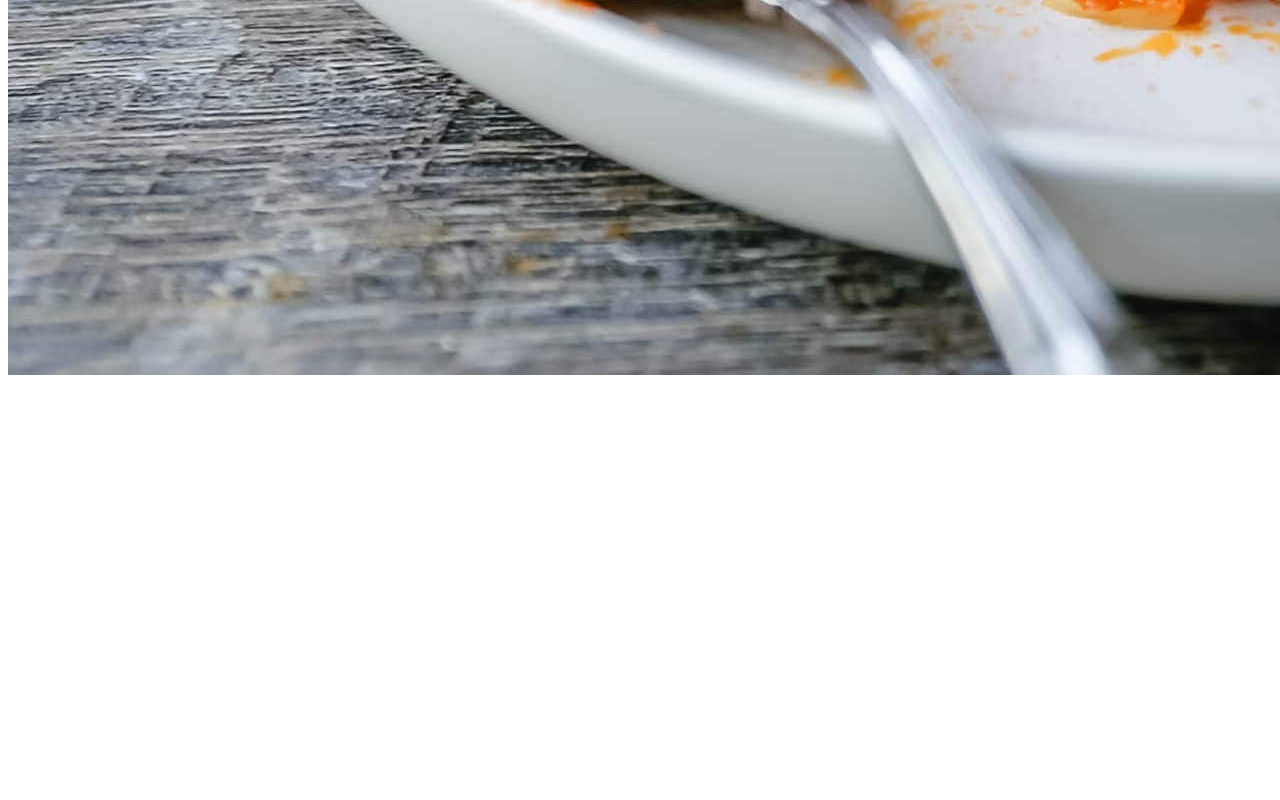
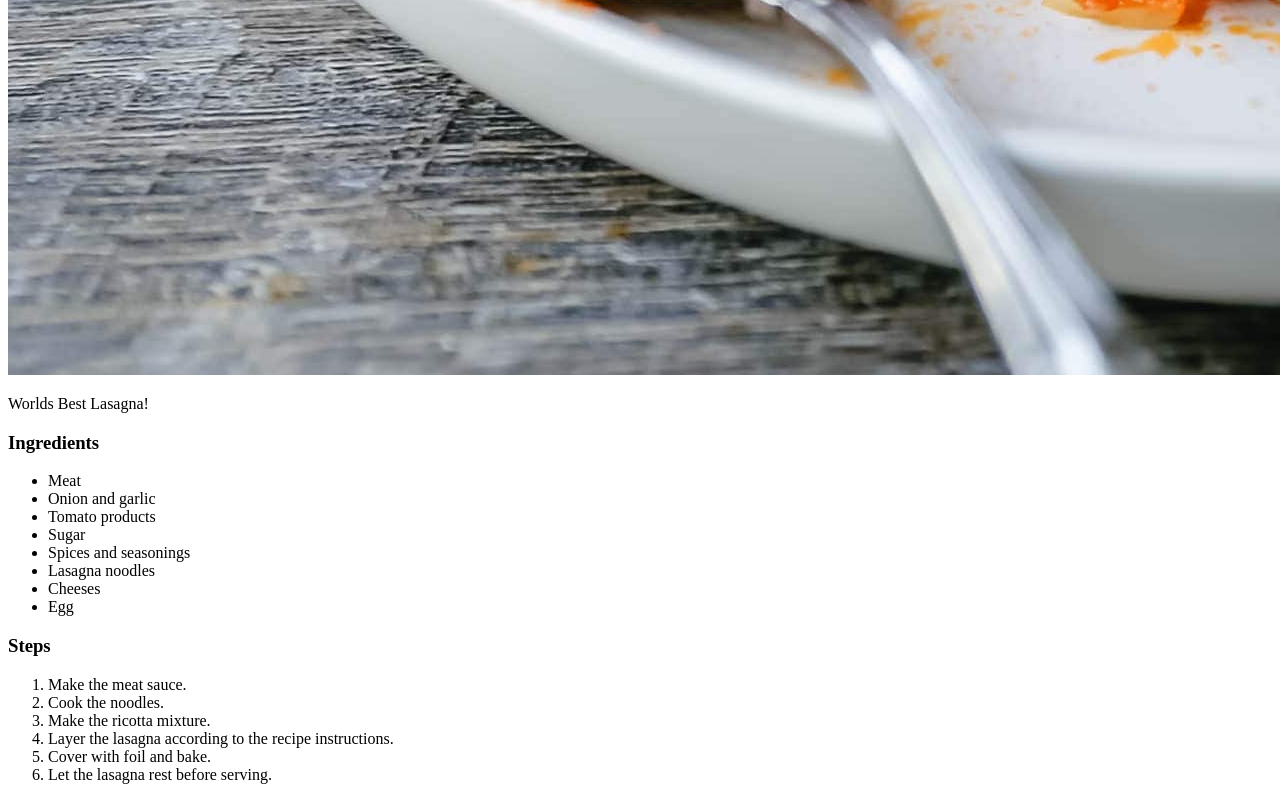
Before and after one commit to smussa1/odin-recipes, a plain HTML site: page recipes/lasagna.html in a window 1280 px wide. Shown: the part 1243-2043 px from the top of the page. Before the commit the page ends 1630 px from the top, so only its background shows below. Drawn offline with Linux system fonts and the light colour scheme.

Commit message:
Update lasagna.html with ingredients and steps to cook lasagna

```diff
--- a/recipes/lasagna.html
+++ b/recipes/lasagna.html
@@ -9,6 +9,29 @@
 <body>
     <h1>Lasagna</h1>
     <img src="../images/classic_lasagna.jpg " alt="Lasagna">
+    <p>Worlds Best Lasagna!</p>
+
+    <h3>Ingredients</h3>
+    <ul>
+        <li>Meat</li>
+        <li>Onion and garlic</li>
+        <li>Tomato products</li>
+        <li>Sugar</li>
+        <li>Spices and seasonings</li>
+        <li>Lasagna noodles</li>
+        <li>Cheeses</li>
+        <li>Egg</li>
+    </ul>
+
+    <h3>Steps</h3>
+    <ol>
+        <li>Make the meat sauce.</li>
+        <li>Cook the noodles.</li>
+        <li>Make the ricotta mixture.</li>
+        <li>Layer the lasagna according to the recipe instructions.</li>
+        <li>Cover with foil and bake.</li>
+        <li>Let the lasagna rest before serving.</li>
+    </ol>
 
 </body>
 </html>
```
